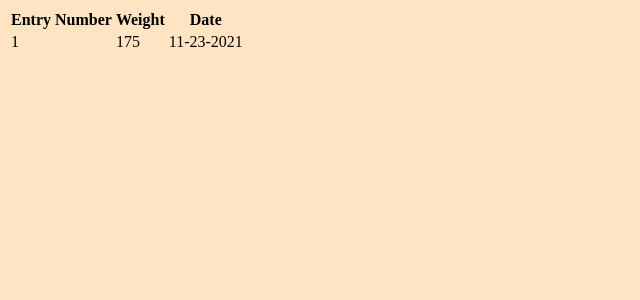
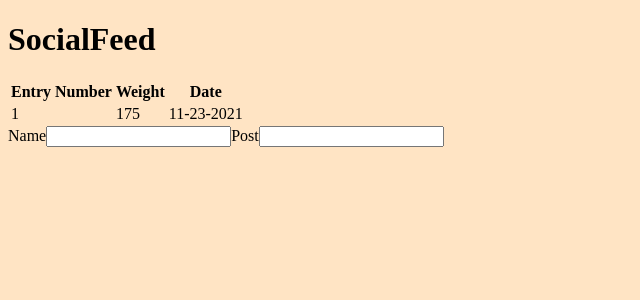
Before and after one commit to LBarandiaran/React-Social-Feed, a React (Create React App) app: page / in a window 1280 px wide. Shown: the top 300 px of the page, without its empty margins (0-640 px from the left). Built offline with nearby package versions, Linux system fonts and the light colour scheme.

Commit message:
Added SocialFeed Banner Text using h1 tag in index.html

```diff
--- a/public/index.html
+++ b/public/index.html
@@ -27,6 +27,7 @@
     <title>React App</title>
   </head>
   <body style="background-color:bisque">
+    <h1>SocialFeed</h1>
     <noscript>You need to enable JavaScript to run this app.</noscript>
     <div id="root"></div>
     <!--
--- a/src/App.js
+++ b/src/App.js
@@ -1,11 +1,13 @@
 import React, { useState } from 'react';
 import DisplayPosts from './Components/DisplayPosts/DisplayPosts';
+import AddPostForm from './Components/AddPost/AddPostForm';
 
 function App() {
 
   return (
     <div>
       <DisplayPosts />
+      <AddPostForm />
 
     </div>
   );
```
